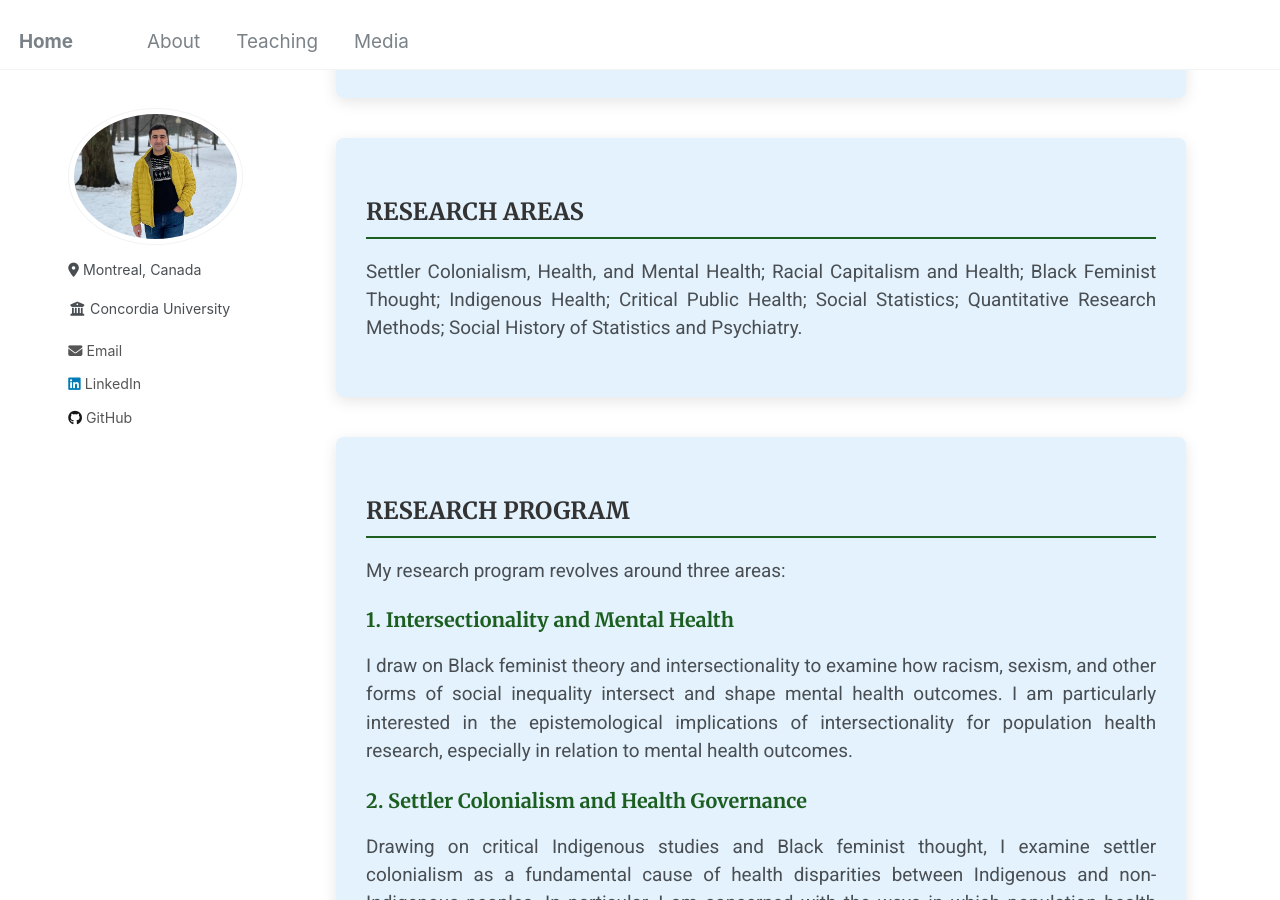
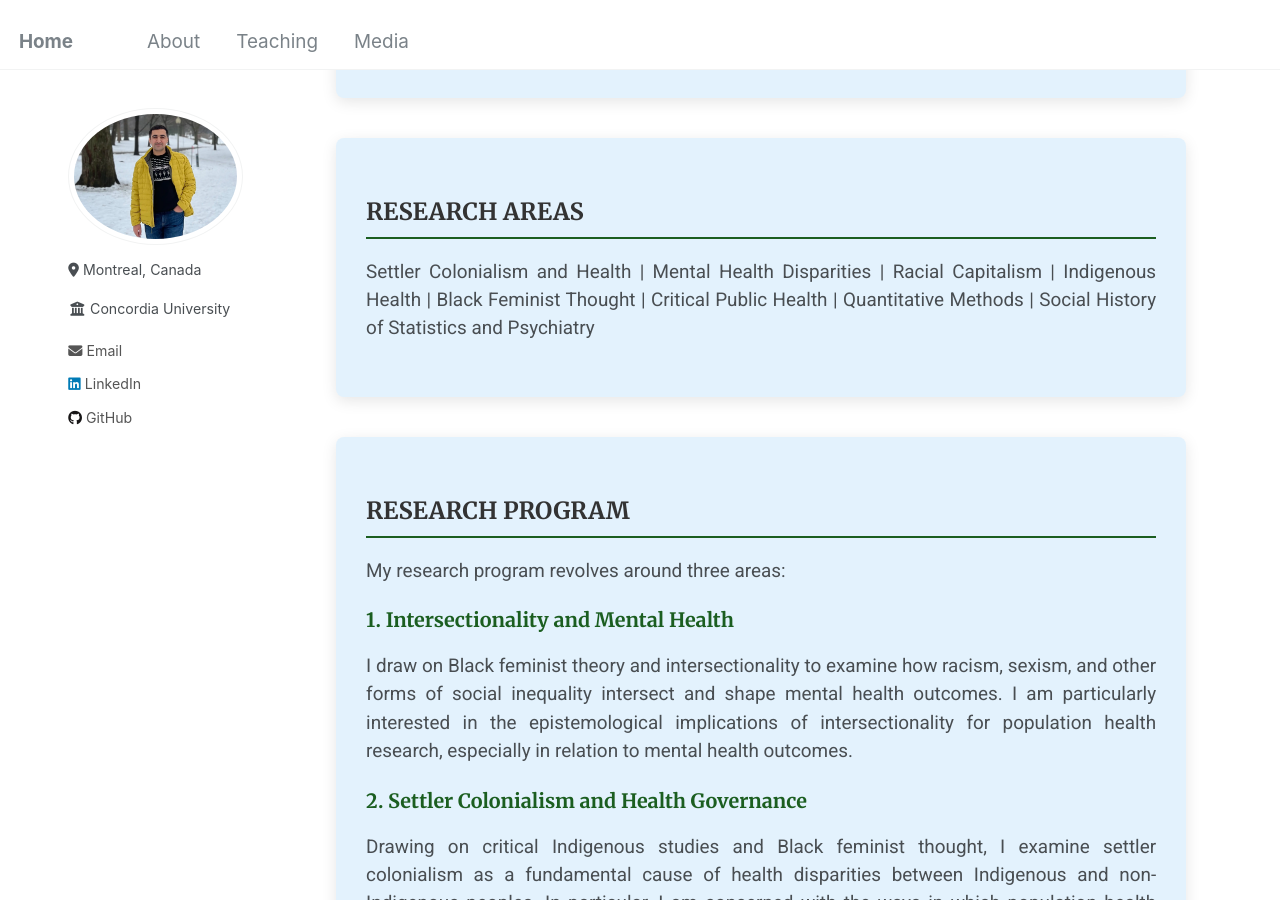
Before and after one commit to Mohsnmonji/mohsnmonji.github.io, a Jekyll site: the page built from about-me.md, in a window 1280 px wide and 900 px high, scrolled down 450 px. Built offline with Jekyll 4.4.1, drawn with Linux system fonts in a browser that asks for light colours.

Commit message:
Update about-me.md

```diff
--- a/about-me.md
+++ b/about-me.md
@@ -67,9 +67,10 @@ author_profile: true
 <!-- CARD 2: RESEARCH AREAS -->
 <div class="about-card">
   <h2>RESEARCH AREAS</h2>
-  <p>
-    Settler Colonialism, Health, and Mental Health; Racial Capitalism and Health; Black Feminist Thought; Indigenous Health; Critical Public Health; Social Statistics; Quantitative Research Methods; Social History of Statistics and Psychiatry.
-  </p>
+ <p>
+  Settler Colonialism and Health | Mental Health Disparities | Racial Capitalism | Indigenous Health | Black Feminist Thought | Critical Public Health | Quantitative Methods | Social History of Statistics and Psychiatry
+</p>
+
 </div>
 
 <!-- CARD 3: RESEARCH PROGRAM -->
```
